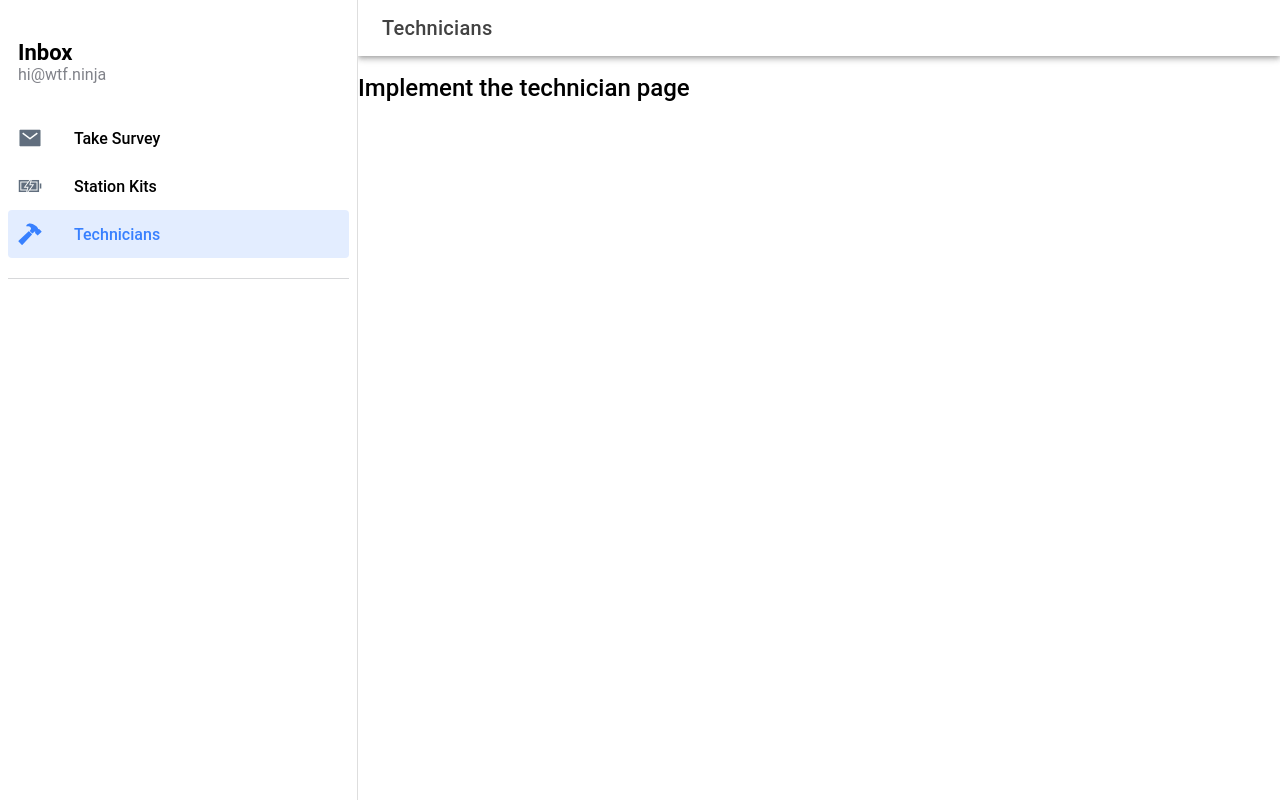
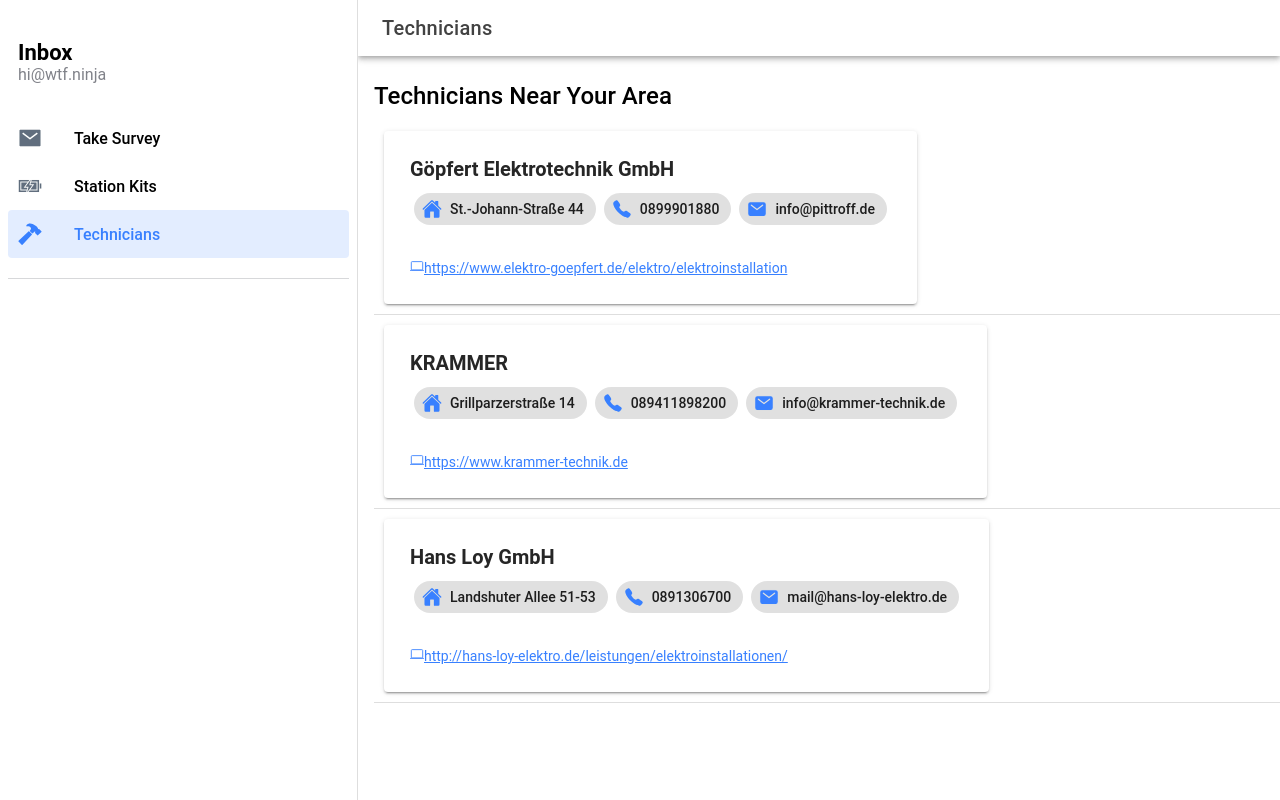
Before and after one commit to hoonsubin/energywise-app, a React (Vite) app: page /technicians in a window 1280 px wide. Built offline with nearby package versions, Linux system fonts and the light colour scheme.

Commit message:
add technician

```diff
--- a/src/components/ChargingKitItem.tsx
+++ b/src/components/ChargingKitItem.tsx
@@ -18,7 +18,9 @@ import {
 import { ChargingKit } from '../types';
 import { flash, person } from 'ionicons/icons';
 
-type ChargingKitItemProps = ChargingKit;
+type ChargingKitItemProps = {
+  itemData: ChargingKit
+};
 
 const FeatureTags: React.FC<{ tags: string[] }> = (props) => {
   return (
@@ -30,7 +32,7 @@ const FeatureTags: React.FC<{ tags: string[] }> = (props) => {
   );
 };
 
-const ChargingKitItem: React.FC<{ itemData: ChargingKitItemProps }> = (
+const ChargingKitItem: React.FC<ChargingKitItemProps> = (
   props
 ) => {
   return (
--- /dev/null
+++ b/src/components/TechnicianItem.tsx
@@ -0,0 +1,96 @@
+import {
+  IonCard,
+  IonCardHeader,
+  IonCardTitle,
+  IonCardSubtitle,
+  IonCardContent,
+  IonItem,
+  IonLabel,
+  IonIcon,
+  IonGrid,
+  IonCol,
+  IonRow,
+  IonImg,
+  IonChip,
+  IonText,
+} from '@ionic/react';
+import { StationTechnician } from '../types';
+import { call, home, mail, laptopOutline } from 'ionicons/icons';
+
+type TechnicianItemProps = {
+  itemData: StationTechnician;
+};
+
+const TechnicianItem: React.FC<TechnicianItemProps> = (props) => {
+  return (
+    <IonItem>
+      {/* todo: make the card size stretch across the page (fixed width) */}
+      <IonCard>
+        <IonGrid>
+          <IonRow class="ion-align-items-center">
+            <IonCol>
+              <IonRow>
+                <IonCardHeader>
+                  <IonCardTitle>
+                    <b>{props.itemData.name}</b>
+                  </IonCardTitle>
+                  <IonCardSubtitle>
+                    <IonChip>
+                      <IonIcon icon={home} color="primary" />
+                      <IonLabel>{props.itemData.address}</IonLabel>
+                    </IonChip>
+                    <IonChip
+                      onClick={() => {
+                        window.open('tel:' + props.itemData.phoneNo);
+                      }}
+                    >
+                      <IonIcon icon={call} color="primary" />
+                      <IonLabel>{props.itemData.phoneNo}</IonLabel>
+                    </IonChip>
+                    <IonChip
+                      onClick={() => {
+                        window.open('mailto:' + props.itemData.email);
+                      }}
+                    >
+                      <IonIcon icon={mail} color="primary" />
+                      <IonLabel>{props.itemData.email}</IonLabel>
+                    </IonChip>
+                  </IonCardSubtitle>
+                </IonCardHeader>
+              </IonRow>
+              <IonRow>
+                <IonCardContent>
+                  <a
+                    target="_blank"
+                    href={props.itemData.website}
+                    rel="noopener noreferrer"
+                  >
+                    <IonText>
+                      <p>
+                        {' '}
+                        <IonIcon icon={laptopOutline} color="primary" />
+                        {props.itemData.website}
+                      </p>
+                    </IonText>
+                  </a>
+                </IonCardContent>
+              </IonRow>
+            </IonCol>
+
+            {props.itemData.image && (
+              <IonCol>
+                {/* todo: fix the image size and position so it's fluid */}
+                <IonImg
+                  src={props.itemData.image}
+                  alt="technician company image"
+                ></IonImg>
+              </IonCol>
+            )}
+          </IonRow>
+        </IonGrid>
+      </IonCard>
+    </IonItem>
+  );
+};
+
+export default TechnicianItem;
--- a/src/data/mock.ts
+++ b/src/data/mock.ts
@@ -1,4 +1,4 @@
-import { ChargingKit } from '../types';
+import { ChargingKit, StationTechnician, ItemBase } from '../types';
 
 const mockChargingStation: ChargingKit[] = [
   {
@@ -67,9 +67,49 @@ const mockChargingStation: ChargingKit[] = [
   },
 ];
 
-export const mockChargingStationData = mockChargingStation.map((i, index) => {
-  return {
-    id: index,
-    ...i,
-  };
-});
+
+
+const mockTechnician: StationTechnician[] = [
+  {
+    name: 'Göpfert Elektrotechnik GmbH',
+    website:'https://www.elektro-goepfert.de/elektro/elektroinstallation',
+    description:'dsad',
+    address: 'St.-Johann-Straße 44',
+    postalCode: 80999,
+    city: 'Munich',
+    phoneNo: '0899901880',
+    email: 'info@pittroff.de'
+  },
+  {
+    name: 'KRAMMER',
+    website:'https://www.krammer-technik.de',
+    description:'dsad',
+    address: 'Grillparzerstraße 14',
+    postalCode: 81675,
+    city: 'Munich',
+    phoneNo: '089411898200',
+    email: 'info@krammer-technik.de'
+  },
+  {
+    name: 'Hans Loy GmbH',
+    website:'http://hans-loy-elektro.de/leistungen/elektroinstallationen/',
+    description:'dsad',
+    address: 'Landshuter Allee 51-53',
+    postalCode: 80637,
+    city: 'Munich',
+    phoneNo: '0891306700',
+    email: 'mail@hans-loy-elektro.de'
+  }
+]
+
+const addItemIndex = <T extends ItemBase>(itemList: T[]) => {
+  return itemList.map((i, index) => {
+    return {
+      id: index,
+      ...i,
+    };
+  })
+}
+
+export const mockTechnicianData = addItemIndex(mockTechnician);
+export const mockChargingStationData = addItemIndex(mockChargingStation);
--- a/src/pages/ChargingKitListPage.tsx
+++ b/src/pages/ChargingKitListPage.tsx
@@ -48,7 +48,7 @@ const ChargingKitListPage: React.FC<ChargingKitListPageProps> = (props) => {
         <IonList>
           <IonListHeader>
             <IonText>
-              <h2>Choose your Offer</h2>
+              <h2>Choose Your Offer</h2>
             </IonText>
           </IonListHeader>
           {/* todo: add item filtering based on keywords and tags */}
--- a/src/pages/TechnicianListPage.tsx
+++ b/src/pages/TechnicianListPage.tsx
@@ -8,8 +8,10 @@ import {
   IonToolbar,
   IonList,
   IonListHeader,
-  IonLabel,
+  IonText,
 } from '@ionic/react';
+import TechnicianItem from '../components/TechnicianItem';
+import { mockTechnicianData } from '../data/mock';
 
 const pageName = 'Technicians';
 
@@ -31,7 +33,17 @@ const TechnicianListPage: React.FC = () => {
             <IonTitle size="large">{pageName}</IonTitle>
           </IonToolbar>
         </IonHeader>
-        <h2>Implement the technician page</h2>
+        <IonList>
+          <IonListHeader>
+            <IonText>
+              <h2>Technicians Near Your Area</h2>
+            </IonText>
+          </IonListHeader>
+          {/* todo: add item filtering based on keywords and tags */}
+          {mockTechnicianData.map((i) => (
+            <TechnicianItem itemData={i} key={i.id} />
+          ))}
+        </IonList>
       </IonContent>
     </IonPage>
   );
```
Also changed, not shown: src/types/index.ts (+7 -2 lines).
